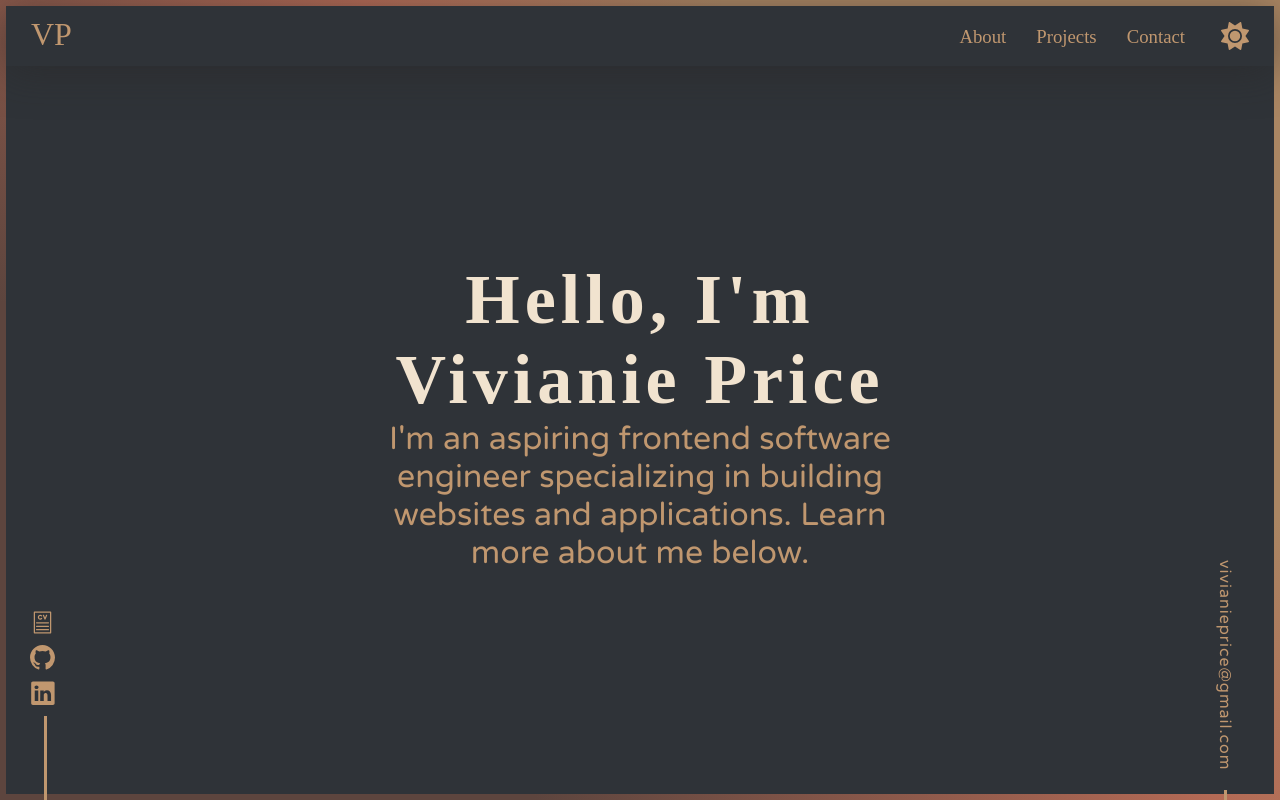
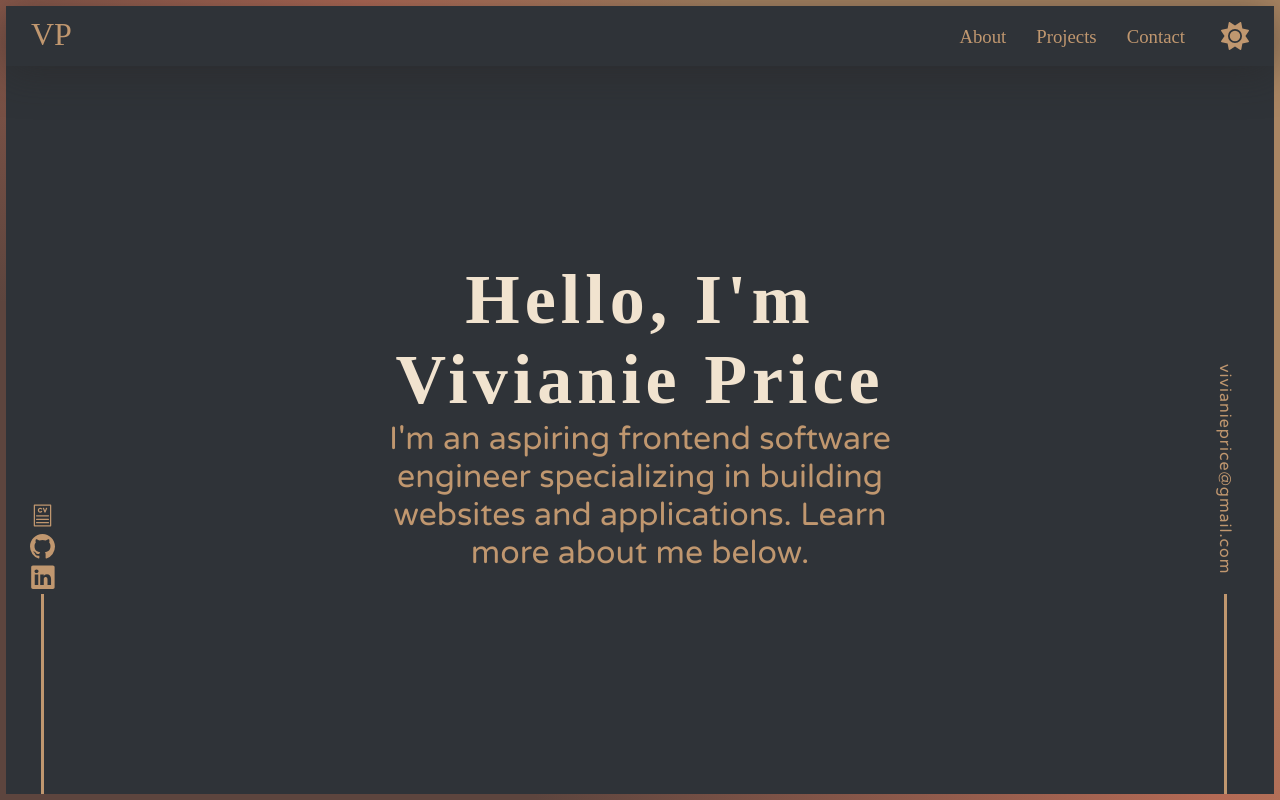
Before and after one commit to Vivianie-P/portfolio, a React (Create React App) app: page / in a window 1280 px wide. Built offline with nearby package versions, Linux system fonts and the light colour scheme; a web font is replaced by a local one.

Commit message:
Fixed footer placement

```diff
--- a/src/App.css
+++ b/src/App.css
@@ -17,6 +17,7 @@ body {
 		rgba(170, 134, 99, 1) 74%
 	);
 	border-image-slice: 1;
+	overflow-x: hidden;
 }
 
 .side-menu {
@@ -66,12 +67,10 @@ body {
 		align-items: center;
 		justify-content: center;
 		width: 50px;
-		position: fixed;
-		bottom: -60px;
+		position: absolute;
+		bottom: 6px;
 		left: auto;
 		right: 30px;
-		z-index: 10;
-		height: 40vh;
 	}
 
 	.secondary-mailto {
@@ -104,12 +103,11 @@ body {
 	.desktop-footer {
 		display: flex;
 		width: 90px;
-		position: fixed;
-		bottom: -60px;
+		position: absolute;
+		bottom: 6px;
 		left: 30px;
 		right: auto;
-		z-index: 10;
-		height: 40vh;
+		overflow-x: hidden;
 	}
 
 	.mobile-footer {
--- a/src/Components/ContactMe.css
+++ b/src/Components/ContactMe.css
@@ -3,6 +3,11 @@
 .contact-me-container {
 	margin-top: 7rem;
 	width: 100%;
+	height: 70vh;
+	display: flex;
+	align-items: center;
+	flex-direction: column;
+	justify-content: center;
 }
 
 .contact-me-title {
--- a/src/Components/Footer.css
+++ b/src/Components/Footer.css
@@ -11,8 +11,9 @@
 .footer-container {
 	display: flex;
 	justify-content: space-evenly;
+	align-items: center;
 	width: 100%;
-	margin: 0 auto;
+	/* margin: 0 auto; */
 }
 
 .cv-svg,
@@ -21,6 +22,7 @@
 	display: flex;
 	height: 2.5rem;
 	padding: 0;
+	margin: 0 auto;
 }
 
 .cv-svg:hover,
@@ -34,7 +36,6 @@
 	display: flex;
 	height: 200px;
 	border-left: 3px solid;
-	margin: 0 auto;
 }
 
 .sentence-container {
@@ -65,8 +66,7 @@
 
 	.footer-container {
 		flex-direction: column;
-		height: 20vh;
-		margin-top: 6rem;
+		height: 12vh;
 	}
 
 	.sentence-container,
--- a/src/Components/Footer.jsx
+++ b/src/Components/Footer.jsx
@@ -41,7 +41,7 @@ const Footer = () => {
 						}
 						// fill="#b46a55"
 						xmlns="http://www.w3.org/2000/svg"
-						viewBox="0 0 120 96"
+						viewBox="0 0 96 96"
 					>
 						<path d="M87.877 5.608H11.174c-3.673 0-6.65 2.886-6.65 6.448v77.101c0 3.562 2.978 6.451 6.65 6.451h76.703c3.673 0 6.646-2.89 6.646-6.451V12.056c0-3.561-2.973-6.448-6.646-6.448zM31.809 80.944H18.211V40.31h13.598v40.634zm-6.798-46.185h-.091c-4.56 0-7.516-3.119-7.516-7.023 0-3.983 3.043-7.017 7.693-7.017 4.651 0 7.512 3.033 7.602 7.017 0 3.905-2.95 7.023-7.688 7.023zm55.816 46.185H67.233v-21.74c0-5.464-1.97-9.191-6.886-9.191-3.761 0-5.993 2.515-6.973 4.942-.364.868-.453 2.08-.453 3.292v22.696H39.329s.178-36.823 0-40.634h13.593v5.761c1.805-2.768 5.029-6.717 12.249-6.717 8.947 0 15.656 5.804 15.656 18.291v23.3zM52.834 46.199c.024-.038.056-.084.088-.128v.128h-.088z" />
 					</svg>
--- a/src/Components/Header.css
+++ b/src/Components/Header.css
@@ -8,7 +8,7 @@
 	width: calc(100% - 12px);
 	display: flex;
 	justify-content: space-between;
-	padding: 1rem 3rem;
+	padding: 1rem 1.5rem;
 	position: fixed;
 	height: 60px;
 	top: 5px;
--- a/src/Components/Projects.css
+++ b/src/Components/Projects.css
@@ -49,10 +49,11 @@
 
 .card__image__mobile {
 	width: 100%;
-	object-fit: contain;
+	object-fit: cover;
 	grid-area: 1/1;
-	filter: blur(2px);
+	filter: blur(10px);
 	z-index: -1;
+	height: 100%;
 }
 
 .card__title {
--- a/src/Components/themes.js
+++ b/src/Components/themes.js
@@ -7,7 +7,7 @@ export const lightTheme = {
 	fontText: "#2f3338",
 	scrollBar: "#2f3338",
 	backgroundColor: "#f1e3cf",
-	projectBkgrdColor: "7f5832ba",
+	projectBkgrdColor: "#c99460ba",
 	projectFont: "#2f3338",
 };
 
@@ -18,7 +18,7 @@ export const darkTheme = {
 	fontText: "#f1e3cf",
 	scrollBar: "#f1e3cf",
 	backgroundColor: "#2f3338",
-	projectBkgrdColor: "7f5832d6",
+	projectBkgrdColor: "#7f5832d6",
 	projectFont: "#ffe1b7",
 };
 
@@ -52,6 +52,6 @@ export const GlobalStyles = createGlobalStyle`
 	}
 
 	.card__title, .card__description, .card__btn{
-		projectFont:${(props) => props.theme.projectFont};
+		color:${(props) => props.theme.projectFont};
 	}
 `;
```
